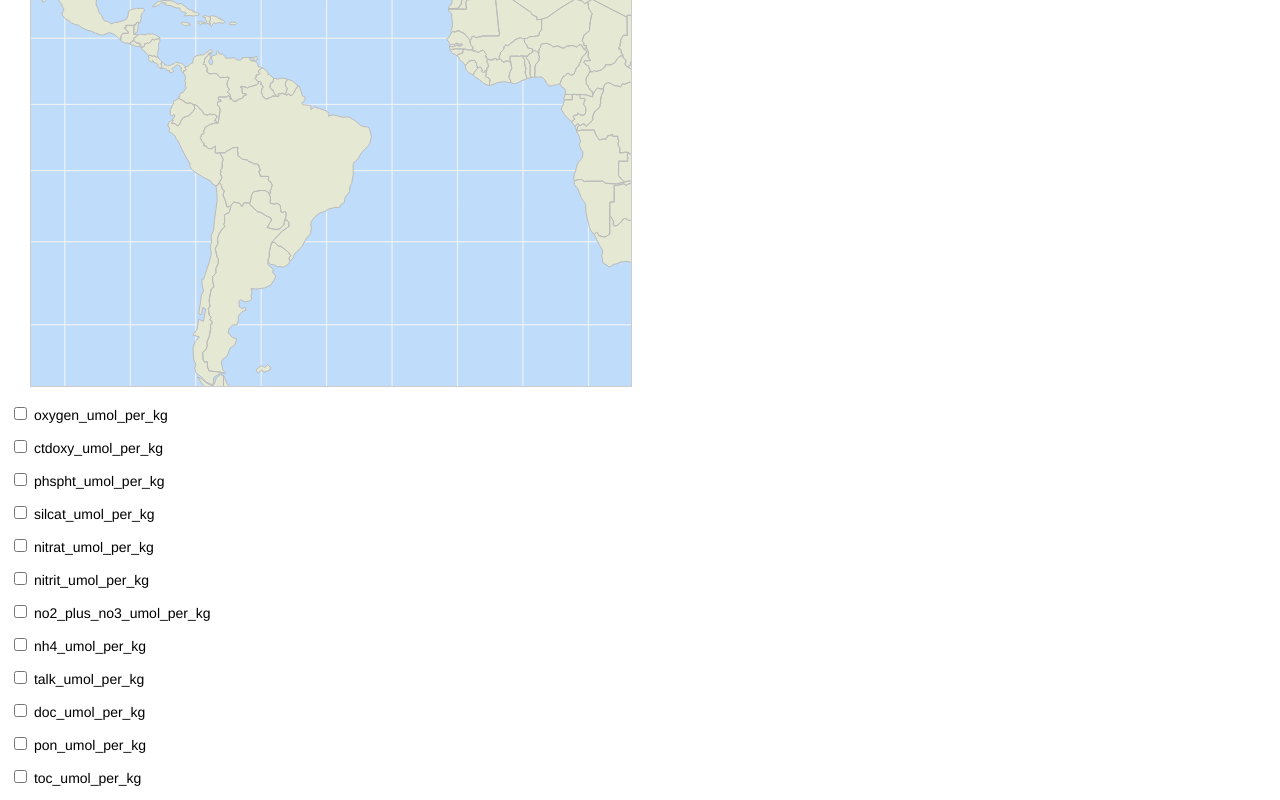
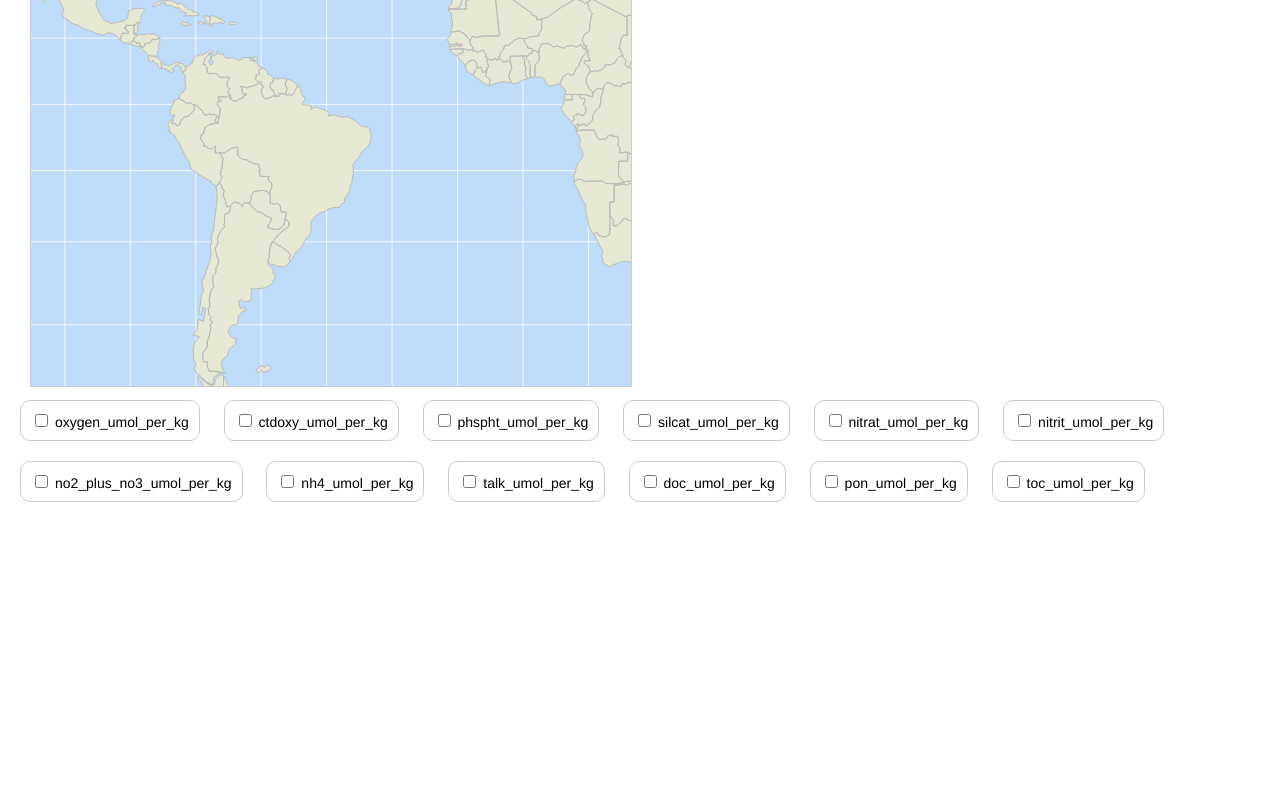
Before and after one commit to uwdata/istc-explorer, a plain HTML site: page web/index.html in a window 1280 px wide. Shown: the part 371-1171 px from the top of the page. After the commit the page ends 893 px from the top, so only its background shows below. Drawn offline with nearby package versions, Linux system fonts and the light colour scheme; no server answers.

Commit message:
More polish to labels.

```diff
--- a/web/index.html
+++ b/web/index.html
@@ -110,6 +110,19 @@
         left: -25px;
       }
 
+      #fieldInputs label {
+        display: inline-block;
+        margin: 10px;
+        padding: 10px;
+        border: 1px solid #ccc;
+        border-radius: 10px;
+        cursor: pointer;
+      }
+
+      #fieldInputs label:hover {
+        opacity: 0.4;
+      }
+
     </style>
   </head>
   <body>
@@ -118,22 +131,29 @@
     <div id="linev" class="view"></div>
 
     <form id="fieldInputs">
-      <p><label><input type="checkbox" id="oxygen_umol_per_kg" name="fieldNames" onclick="changeMeasures()" value="oxygen_umol_per_kg"> oxygen_umol_per_kg</label></p>
-      <p><label><input type="checkbox" id="ctdoxy_umol_per_kg" name="fieldNames" onclick="changeMeasures()" value="ctdoxy_umol_per_kg"> ctdoxy_umol_per_kg</label></p>
-      <p><label><input type="checkbox" id="phspht_umol_per_kg" name="fieldNames" onclick="changeMeasures()" value="phspht_umol_per_kg"> phspht_umol_per_kg</label></p>
-      <p><label><input type="checkbox" id="silcat_umol_per_kg" name="fieldNames" onclick="changeMeasures()" value="silcat_umol_per_kg"> silcat_umol_per_kg</label></p>
-      <p><label><input type="checkbox" id="nitrat_umol_per_kg" name="fieldNames" onclick="changeMeasures()" value="nitrat_umol_per_kg"> nitrat_umol_per_kg</label></p>
-      <p><label><input type="checkbox" id="nitrit_umol_per_kg" name="fieldNames" onclick="changeMeasures()" value="nitrit_umol_per_kg"> nitrit_umol_per_kg</label></p>
-      <p><label><input type="checkbox" id="no2_plus_no3_umol_per_kg" name="fieldNames" onclick="changeMeasures()" value="no2_plus_no3_umol_per_kg"> no2_plus_no3_umol_per_kg</label></p>
-      <p><label><input type="checkbox" id="nh4_umol_per_kg" name="fieldNames" onclick="changeMeasures()" value="nh4_umol_per_kg"> nh4_umol_per_kg</label></p>
-      <p><label><input type="checkbox" id="talk_umol_per_kg" name="fieldNames" onclick="changeMeasures()" value="talk_umol_per_kg"> talk_umol_per_kg</label></p>
-      <p><label><input type="checkbox" id="doc_umol_per_kg" name="fieldNames" onclick="changeMeasures()" value="doc_umol_per_kg"> doc_umol_per_kg</label></p>
-      <p><label><input type="checkbox" id="pon_umol_per_kg" name="fieldNames" onclick="changeMeasures()" value="pon_umol_per_kg"> pon_umol_per_kg</label></p>
-<!--
-      <p><label><input type="checkbox" id="tn_umol_per_kg" name="fieldNames" onclick="changeMeasures()" value="tn_umol_per_kg"> tn_umol_per_kg</label></p>
--->
+      <label id="oxygen_umol_per_kg"><input type="checkbox" name="fieldNames" value="oxygen_umol_per_kg" onclick="changeMeasures()"> oxygen_umol_per_kg</label>
 
-      <p><label><input type="checkbox" id="toc_umol_per_kg" name="fieldNames" onclick="changeMeasures()" value="toc_umol_per_kg"> toc_umol_per_kg</label></p>
+      <label id="ctdoxy_umol_per_kg"><input type="checkbox" name="fieldNames" value="ctdoxy_umol_per_kg" onclick="changeMeasures()"> ctdoxy_umol_per_kg</label>
+
+      <label id="phspht_umol_per_kg"><input type="checkbox" name="fieldNames" value="phspht_umol_per_kg" onclick="changeMeasures()"> phspht_umol_per_kg</label>
+
+      <label id="silcat_umol_per_kg"><input type="checkbox" name="fieldNames" value="silcat_umol_per_kg" onclick="changeMeasures()"> silcat_umol_per_kg</label>
+
+      <label id="nitrat_umol_per_kg"><input type="checkbox" name="fieldNames" value="nitrat_umol_per_kg" onclick="changeMeasures()"> nitrat_umol_per_kg</label>
+
+      <label id="nitrit_umol_per_kg"><input type="checkbox" name="fieldNames" value="nitrit_umol_per_kg" onclick="changeMeasures()"> nitrit_umol_per_kg</label>
+
+      <label id="no2_plus_no3_umol_per_kg"><input type="checkbox" name="fieldNames" value="no2_plus_no3_umol_per_kg" onclick="changeMeasures()"> no2_plus_no3_umol_per_kg</label>
+
+      <label id="nh4_umol_per_kg"><input type="checkbox" name="fieldNames" value="nh4_umol_per_kg" onclick="changeMeasures()"> nh4_umol_per_kg</label>
+
+      <label id="talk_umol_per_kg"><input type="checkbox" name="fieldNames" value="talk_umol_per_kg" onclick="changeMeasures()"> talk_umol_per_kg</label>
+
+      <label id="doc_umol_per_kg"><input type="checkbox" name="fieldNames" value="doc_umol_per_kg" onclick="changeMeasures()"> doc_umol_per_kg</label>
+
+      <label id="pon_umol_per_kg"><input type="checkbox" name="fieldNames" value="pon_umol_per_kg" onclick="changeMeasures()"> pon_umol_per_kg</label>
+
+      <label id="toc_umol_per_kg"><input type="checkbox" name="fieldNames" value="toc_umol_per_kg" onclick="changeMeasures()"> toc_umol_per_kg</label>
     </form>
 
     <script type="text/javascript">
--- a/web/station_events.js
+++ b/web/station_events.js
@@ -1,10 +1,13 @@
 // for changes in radio buttons
-function changeMeasures() {
+function changeMeasures(evt) {
   var clicked = $('.map .points circle.sampledata.emphasize')[0];
   if(clicked) {
     //$(clicked).removeClass('emphasize'); // skip the unclick step
+    console.log('change');
     $(clicked).trigger('click');
   }
+  evt.stopPropagation();
+  return false;
 };
 
 function addHoverEventsForStations(stationSelector) {
@@ -49,27 +52,18 @@ function getAggregateData(o,stationId){
 function addClickEventsForStations(stationSelector,linev,linevSelector) {
   $(stationSelector).off('click',stationSelector).on('click',function() {
     var clicked = $(this).hasClass('emphasize');
-/*
-    if(clicked) {
-      $('.map .points circle.sampledata').removeClass('emphasize');
-      $('.map .points circle.sampledata').removeClass("deemphasize");
-      $(linevSelector).addClass('hide');
-      return;
-    }
-*/
+
     $('.map .points circle.sampledata').removeClass('emphasize');
     $('.map .points circle.sampledata').addClass("deemphasize");
     $(this).addClass('emphasize');
-    // console.log('data:',this.datum);
+
     stationId = this.datum.bodc_station;
-    // TODO: trigger a line chart to be drawn
-    // get the necessary data for this station
-    //var defaultFields = ['nitrat_umol_per_kg', 'silcat_umol_per_kg', 'phspht_umol_per_kg'];
     var fields = [];
     $("input[type='checkbox']:checked").map(function() {fields.push($(this).val());});
     console.log("fields",fields);
-    getSpecificSampleDataForStation(stationId,fields,function(res){
+    getSpecificSampleDataForStation(stationId, fields, function(res){
       //console.log("query results:",res);
+      // console.table(res);
       // draw the line chart
       res.sort(dl.comparator('depth_m'));
       linev.fields(fields);
@@ -77,12 +71,20 @@ function addClickEventsForStations(stationSelector,linev,linevSelector) {
       //linev.points(vega.changeset().insert([{"depth_m":10,"nitrat_umol_per_kg":12.96},{"depth_m":10,"nitrat_umol_per_kg":13.33},{"depth_m":24,"nitrat_umol_per_kg":13.06},{"depth_m":25,"nitrat_umol_per_kg":13.04},{"depth_m":49,"nitrat_umol_per_kg":15.13},{"depth_m":51,"nitrat_umol_per_kg":13.86},{"depth_m":74,"nitrat_umol_per_kg":19.32},{"depth_m":75,"nitrat_umol_per_kg":20.54},{"depth_m":99,"nitrat_umol_per_kg":24.03},{"depth_m":100,"nitrat_umol_per_kg":22.51},{"depth_m":151,"nitrat_umol_per_kg":25.52},{"depth_m":151,"nitrat_umol_per_kg":25.76},{"depth_m":200,"nitrat_umol_per_kg":26.68},{"depth_m":200,"nitrat_umol_per_kg":26.65},{"depth_m":250,"nitrat_umol_per_kg":28.04},{"depth_m":250,"nitrat_umol_per_kg":27.62},{"depth_m":300,"nitrat_umol_per_kg":29.09},{"depth_m":399,"nitrat_umol_per_kg":30.4},{"depth_m":399,"nitrat_umol_per_kg":30.35},{"depth_m":400,"nitrat_umol_per_kg":30.77}]));
       // display the line chart, if currently hidden
       $(linevSelector).removeClass('hide');
+
       // color code inputs
-      $('label').css('color', '#000').css('fontWeight', 'normal');
+      $('#fieldInputs label').css({
+        background: '#fff',
+        color: '#000',
+        fontWeight: 'normal'
+      });
+
       fields.forEach(function(f) {
-        $('#' + f).parent()
-          .css('color', linev.colorScale()(f))
-          .css('fontWeight', 'bold');
+        $('#' + f).css({
+          background: linev.colorScale()(f),
+          color: '#fff',
+          fontWeight: 'bold'
+        });
       });
     });
   });
```
